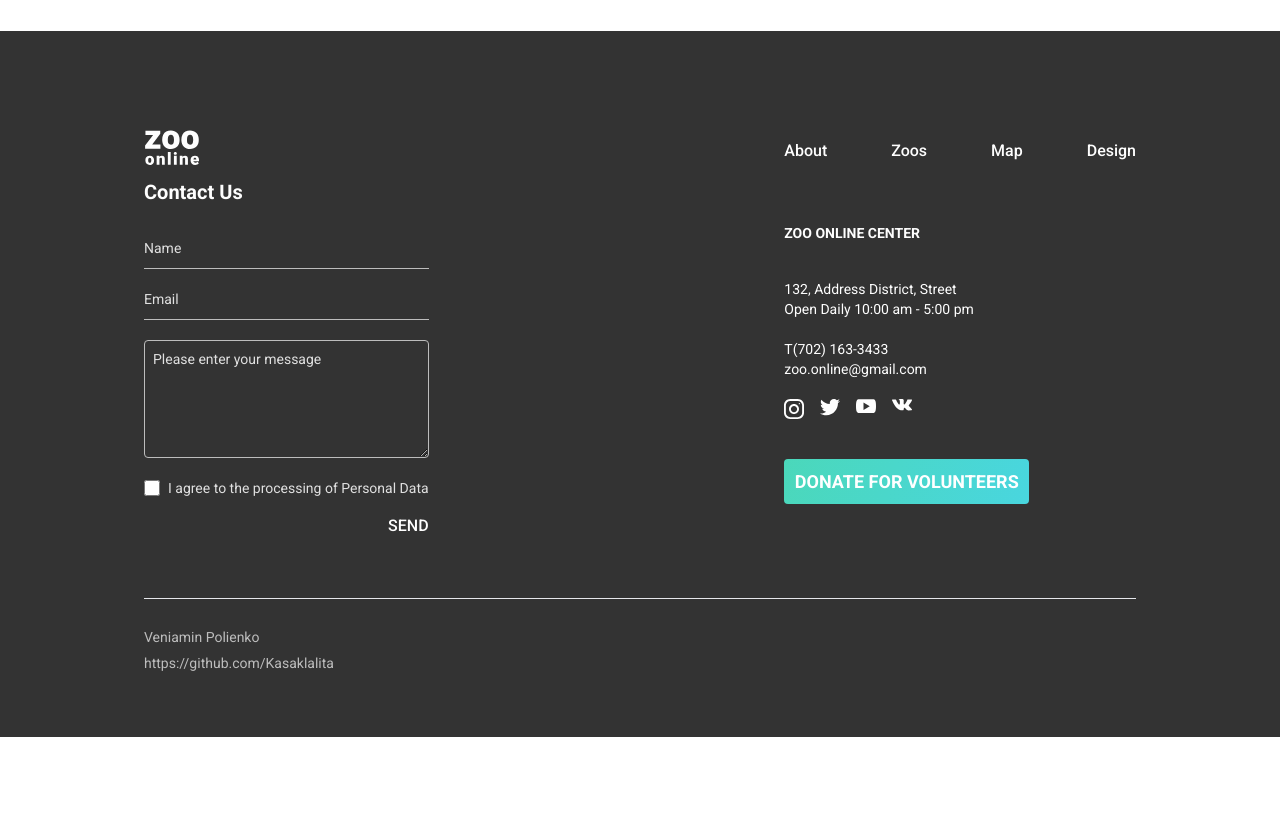
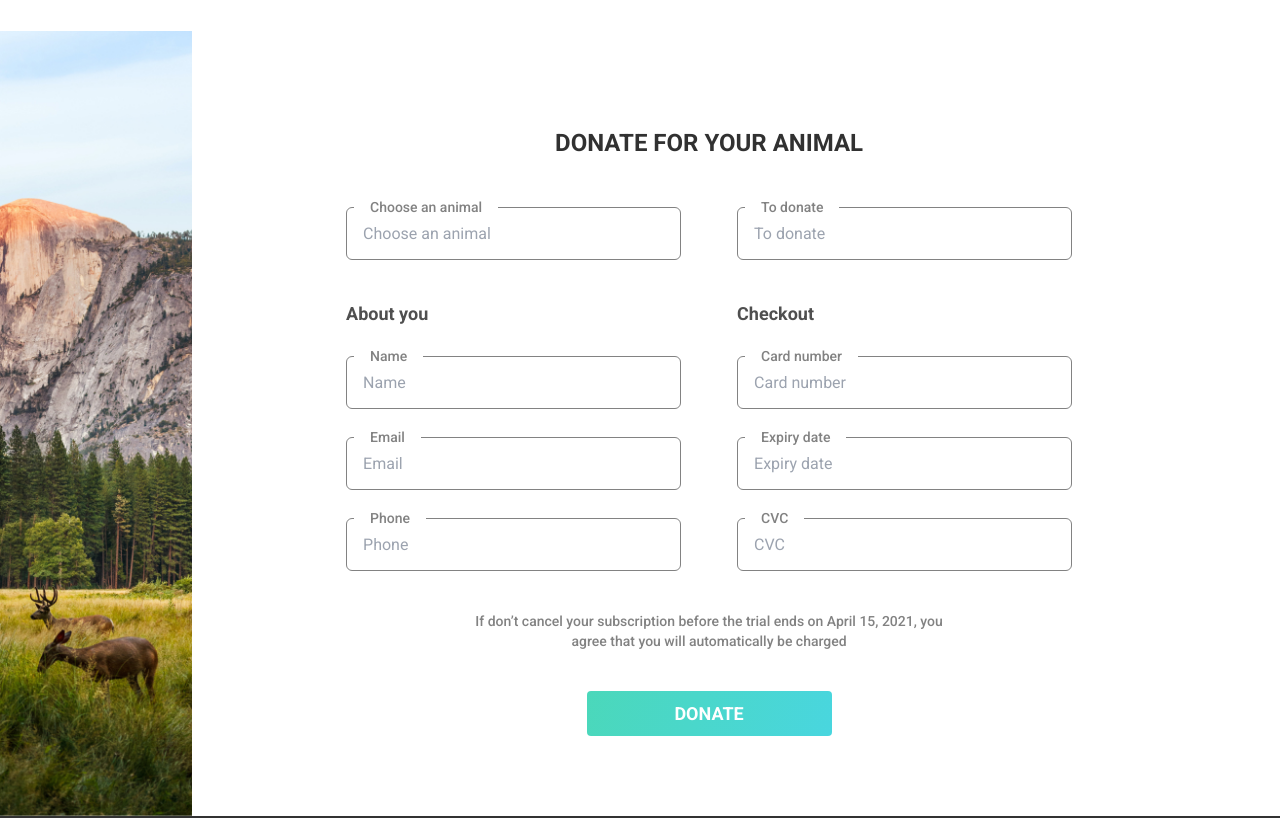
Before and after one commit to Kasaklalita/zoo-online, a React (Vite) app: page / in a window 1280 px wide. Shown: the part 4460-5278 px from the top of the page. Before the commit the page ends 5197 px from the top, so only its background shows below. Built offline with nearby package versions, Linux system fonts and the light colour scheme.

Commit message:
Added DonationForm

```diff
--- /dev/null
+++ b/src/components/DonationForm.tsx
@@ -0,0 +1,75 @@
+import React, { useState } from "react";
+import mountains from "./../assets/mountains.jpg";
+import ActionButton from "./UI/ActionButton";
+import SecondaryInput from "./UI/SecondaryInput";
+
+export default function DonationForm() {
+  const [choosenAnimal, setChoosenAnimal] = useState("");
+  const [toDonate, setToDonate] = useState("");
+
+  return (
+    <div className="flex">
+      <img src={mountains} className="w-48" />
+      <div className="flex flex-col gap-10 items-center px-36 pt-24 pb-20">
+        <h1 className="text-[#313131] text-2xl font-bold uppercase">
+          donate for your animal
+        </h1>
+        <div className="justify-center flex items-center gap-14">
+          <SecondaryInput
+            placeholder="Choose an animal"
+            onChange={() => {}}
+            value={choosenAnimal}
+          />
+          <SecondaryInput
+            placeholder="To donate"
+            onChange={() => {}}
+            value={choosenAnimal}
+          />
+        </div>
+        <div className="flex items-center gap-14">
+          <div className="flex flex-col gap-5">
+            <h1 className="text-lg text-[#4f4f4f] font-bold">About you</h1>
+            <SecondaryInput
+              placeholder="Name"
+              onChange={() => {}}
+              value={choosenAnimal}
+            />
+            <SecondaryInput
+              placeholder="Email"
+              onChange={() => {}}
+              value={choosenAnimal}
+            />
+            <SecondaryInput
+              placeholder="Phone"
+              onChange={() => {}}
+              value={choosenAnimal}
+            />
+          </div>
+          <div className="flex flex-col gap-5">
+            <h1 className="text-lg text-[#4f4f4f] font-bold">Checkout</h1>
+            <SecondaryInput
+              placeholder="Card number"
+              onChange={() => {}}
+              value={choosenAnimal}
+            />
+            <SecondaryInput
+              placeholder="Expiry date"
+              onChange={() => {}}
+              value={choosenAnimal}
+            />
+            <SecondaryInput
+              placeholder="CVC"
+              onChange={() => {}}
+              value={choosenAnimal}
+            />
+          </div>
+        </div>
+        <p className="w-2/3 text-[#828282] text-sm font-medium text-center">
+          If don’t cancel your subscription before the trial ends on April 15,
+          2021, you agree that you will automatically be charged
+        </p>
+        <ActionButton text="Donate" />
+      </div>
+    </div>
+  );
+}
--- /dev/null
+++ b/src/components/UI/SecondaryInput.tsx
@@ -0,0 +1,23 @@
+import React from "react";
+
+interface ISecondaryInputProps {
+  placeholder: string;
+  onChange: any;
+  value: string;
+}
+
+export default function SecondaryInput(props: ISecondaryInputProps) {
+  return (
+    <div className="relative pt-2 shrink-0">
+      <input
+        {...props}
+        style={{ width: "335px" }}
+        className="w-full border border-[#828282] rounded-md p-4 outline-none"
+        type="input"
+      ></input>
+      <p className="font-medium text-[#828282] text-sm absolute px-4 -top-0.5 left-2 bg-white">
+        {props.placeholder}
+      </p>
+    </div>
+  );
+}
--- a/src/components/pages/AboutPage.tsx
+++ b/src/components/pages/AboutPage.tsx
@@ -1,4 +1,5 @@
 import React from "react";
+import DonationForm from "../DonationForm";
 import AboutUsSection from "./../AboutUsSection";
 import AboutWorkSection from "./../AboutWorkSection";
 import IntroSection from "./../IntroSection";
@@ -17,6 +18,7 @@ export default function AboutPage() {
       <PetsInZooSection />
       <PlayAndFeedSection />
       <TestimonialsSection />
+      <DonationForm />
     </PageTemplate>
   );
 }
--- a/src/components/pages/ZooPage.tsx
+++ b/src/components/pages/ZooPage.tsx
@@ -5,6 +5,7 @@ import PageTemplate from "./PageTemplate";
 import { pets } from "../../data";
 import PetsCircles from "../PetsCircles";
 import { IPet } from "../../types";
+import DonationForm from "../DonationForm";
 
 export default function ZooPage() {
   const [selectedPet, setSelectedPet] = useState<IPet>(pets[0]);
```
Also changed, not shown: src/assets/mountains.jpg (added).
